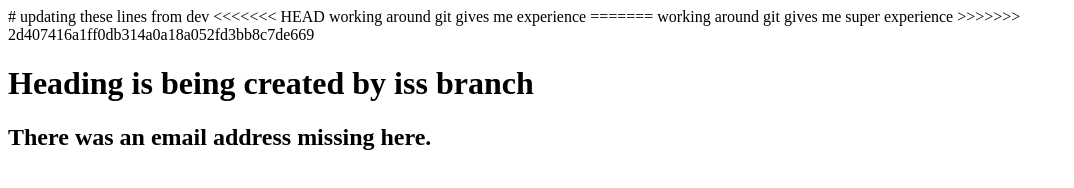
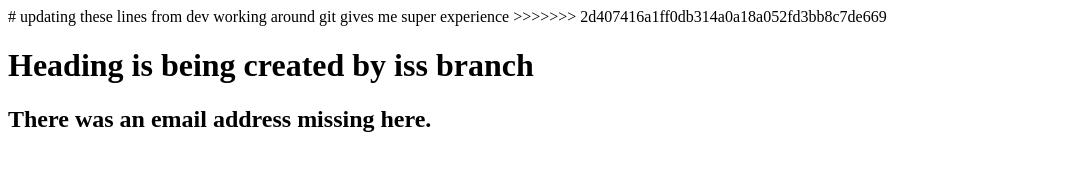
Before and after one commit to wintoo/gitkaraken, a plain HTML site: page index.html in a window 1280 px wide. Shown: the whole page, without its empty margins (0-1074 px from the left). Drawn offline with Linux system fonts and the light colour scheme.

Commit message:
refactored index.html file from master

```diff
--- a/index.html
+++ b/index.html
@@ -2,9 +2,6 @@
 
 <html>
 <title>makemyproperties.com</title>
-<<<<<<< HEAD
-<head> working around git gives me experience</head>
-=======
 <head> working around git gives me super experience</head>
 >>>>>>> 2d407416a1ff0db314a0a18a052fd3bb8c7de669
 <h1> Heading is being created by iss branch </h1>
```
